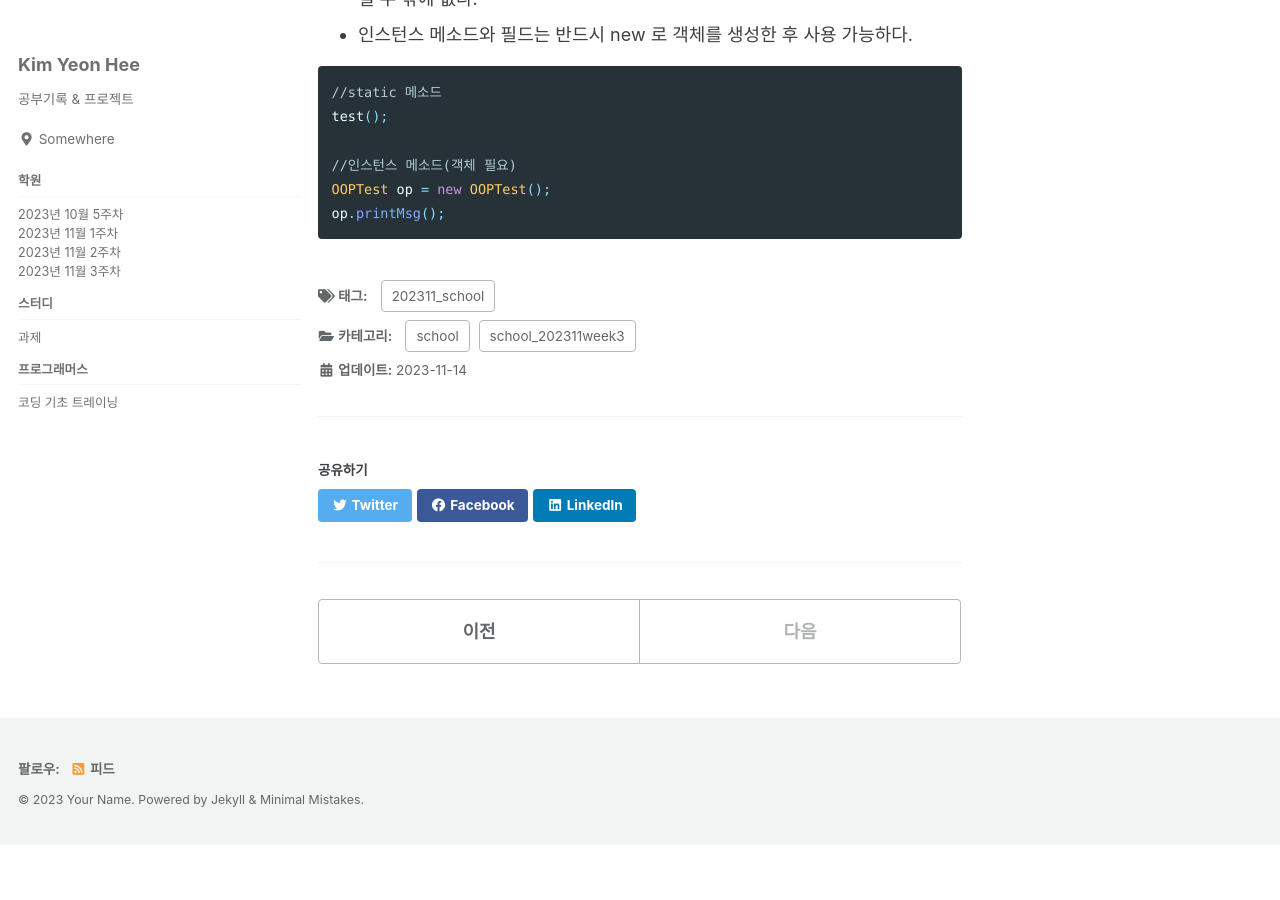
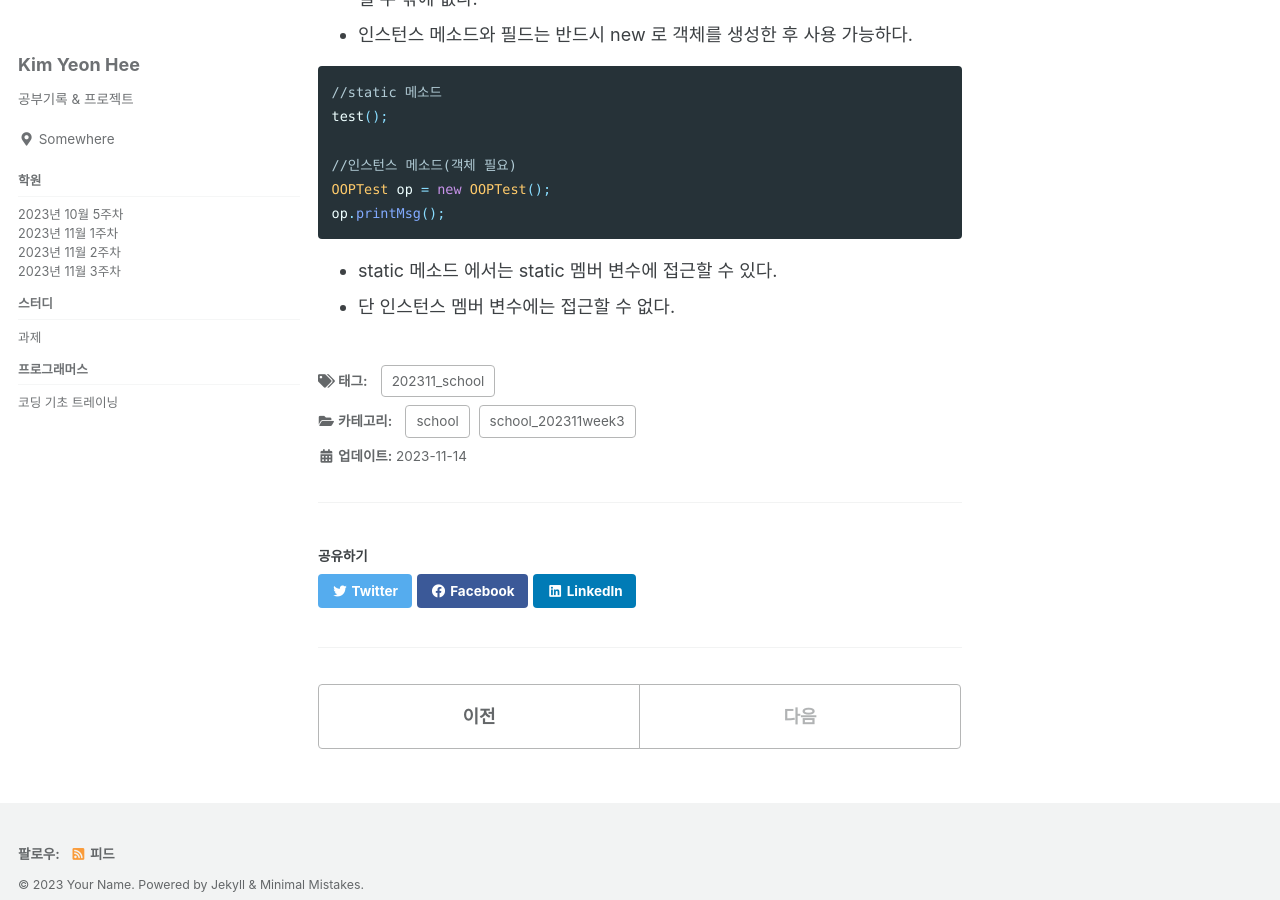
Before and after one commit to YonY-K/YonY-K.github.io, a Jekyll site: the page built from school/school_202311week3/_posts/2023-11-14-8period.md, in a window 1280 px wide and 900 px high, scrolled down 852 px. Built offline with Jekyll 4.4.1, drawn with Linux system fonts in a browser that asks for light colours; cached includes are drawn as plain includes; before the commit the page ends 1697 px from its top, so only the background shows below that.

Commit message:
posts modify

````diff
--- a/school/school_202311week3/_posts/2023-11-14-8period.md
+++ b/school/school_202311week3/_posts/2023-11-14-8period.md
@@ -36,3 +36,5 @@ test();
 OOPTest op = new OOPTest();
 op.printMsg();
 ```
+- static 메소드 에서는 static 멤버 변수에 접근할 수 있다.
+- 단 인스턴스 멤버 변수에는 접근할 수 없다.
````
